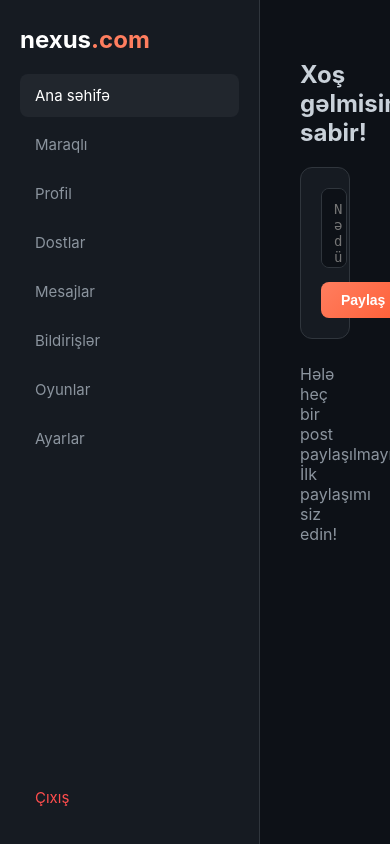
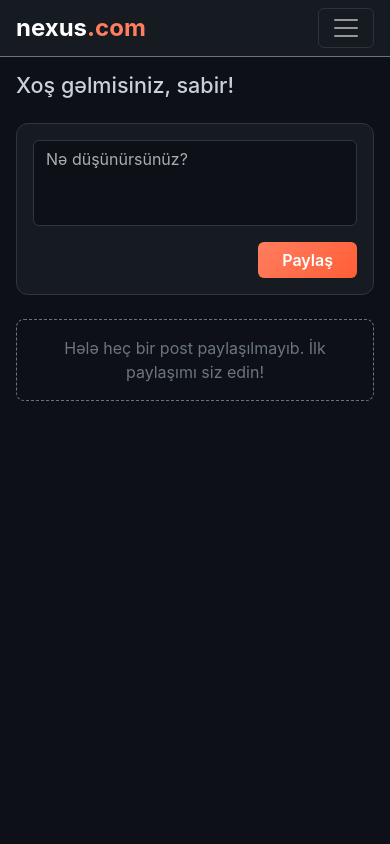
Before and after one commit to SabirXelilzade/Sayt, a Flask app: page / in a window 390 px wide. Run offline with Flask 3, Linux system fonts and the light colour scheme; a user stored in the database is signed in.

Commit message:
Bootstrap 5 responsive dizayn əlavə olundu

```diff
--- a/templates/index.html
+++ b/templates/index.html
@@ -1,181 +1,212 @@
 <!DOCTYPE html>
-<html lang="az">
+<html lang="az" data-bs-theme="dark">
 <head>
     <meta charset="UTF-8">
     <meta name="viewport" content="width=device-width, initial-scale=1.0">
     <title>nexus - Ana Səhifə</title>
+
+    <!-- Bootstrap 5 CSS -->
+    <link href="https://cdn.jsdelivr.net/npm/bootstrap@5.3.2/dist/css/bootstrap.min.css" rel="stylesheet">
+    <!-- Bootstrap Icons -->
+    <link href="https://cdn.jsdelivr.net/npm/bootstrap-icons@1.11.1/font/bootstrap-icons.css" rel="stylesheet">
+
     <style>
         body {
             background-color: #0d1117;
             color: #c9d1d9;
             font-family: -apple-system, BlinkMacSystemFont, "Segoe UI", Roboto, sans-serif;
-            margin: 0;
-            padding: 0;
         }
-        .main-container {
-            display: flex;
-            height: 100vh;
-            overflow: hidden;
+
+        /* Qradient Loqo və Düymələr */
+        .brand-logo {
+            font-size: 1.5rem;
+            font-weight: 700;
+            color: #ffffff;
+            text-decoration: none;
         }
-        .sidebar-left {
-            width: 260px;
-            background: #161b22;
-            border-right: 1px solid #30363d;
-            padding: 25px 20px;
-            box-sizing: border-box;
-            display: flex;
-            flex-direction: column;
-            justify-content: space-between;
-            flex-shrink: 0;
-        }
-        .logo {
-            font-size: 24px;
-            font-weight: bold;
-            color: #ffffff;
-            margin-bottom: 20px;
-        }
-        .logo span {
+        .brand-logo span {
             color: #ff7e5f;
         }
-        .menu-list {
-            list-style: none;
-            padding: 0;
-            margin: 0;
+
+        .btn-gradient {
+            background: linear-gradient(135deg, #ff7e5f, #ff5e36);
+            color: #ffffff;
+            border: none;
+            font-weight: 600;
+            transition: opacity 0.2s;
+        }
+        .btn-gradient:hover {
+            color: #ffffff;
+            opacity: 0.9;
+        }
+
+        /* Navigasiya keçidləri */
+        .sidebar .nav-link {
+            color: #8b949e;
+            padding: 0.6rem 1rem;
+            border-radius: 8px;
+            font-size: 0.95rem;
+            transition: all 0.2s ease-in-out;
             display: flex;
-            flex-direction: column;
-            gap: 6px;
+            align-items: center;
+            gap: 10px;
         }
-        .menu-list a {
-            display: block;
-            padding: 12px 15px;
-            color: #8b949e;
-            text-decoration: none;
-            border-radius: 8px;
-            font-size: 15px;
-            transition: 0.2s;
-        }
-        .menu-list a:hover, .menu-list a.active {
-            background: #21262d;
+        .sidebar .nav-link:hover,
+        .sidebar .nav-link.active {
+            background-color: #21262d;
             color: #ffffff;
         }
+
+        /* Çıxış linki */
         .logout-link {
             color: #ff4d4d !important;
         }
         .logout-link:hover {
-            background: rgba(255, 77, 77, 0.1) !important;
+            background-color: rgba(255, 77, 77, 0.1) !important;
         }
-        .content-area {
-            flex-grow: 1;
-            padding: 40px;
-            box-sizing: border-box;
-            overflow-y: auto;
+
+        /* Kartlar və Form Elementləri */
+        .custom-card {
+            background-color: #161b22;
+            border: 1px solid #30363d;
+            border-radius: 12px;
+        }
+
+        .custom-textarea {
             background-color: #0d1117;
+            border: 1px solid #30363d;
+            color: #ffffff;
+            resize: none;
         }
-        .post-box {
-            background: #161b22;
-            border: 1px solid #30363d;
-            padding: 20px;
-            border-radius: 12px;
-            margin-bottom: 25px;
-            max-width: 700px;
+        .custom-textarea:focus {
+            background-color: #0d1117;
+            border-color: #ff7e5f;
+            box-shadow: 0 0 0 0.25rem rgba(255, 126, 95, 0.25);
+            color: #ffffff;
         }
-        .post-box textarea {
-            width: 100%;
-            background: #0d1117;
-            border: 1px solid #30363d;
-            color: #fff;
-            padding: 12px;
-            border-radius: 8px;
-            resize: none;
-            height: 80px;
-            box-sizing: border-box;
-            margin-bottom: 10px;
-            outline: none;
-            font-size: 14px;
+
+        /* Masaüstü və Mobil Konfiqurasiyaları */
+        @media (min-width: 992px) {
+            .sidebar-desktop {
+                width: 260px;
+                height: 100vh;
+                position: fixed;
+                top: 0;
+                left: 0;
+                border-right: 1px solid #30363d;
+                background-color: #161b22;
+                z-index: 1000;
             }
-        .post-box textarea:focus {
-            border-color: #ff7e5f;
+            .main-content {
+                margin-left: 260px;
             }
-        .post-btn {
-            background: linear-gradient(135deg, #ff7e5f, #ff5e36);
-            border: none;
-            color: white;
-            padding: 10px 20px;
-            border-radius: 8px;
-            font-weight: bold;
-            cursor: pointer;
-            font-size: 14px;
-        }
-        .post-btn:hover {
-            opacity: 0.9;
-        }
-        .post-card {
-            background: #161b22;
-            border: 1px solid #30363d;
-            padding: 15px 20px;
-            border-radius: 12px;
-            margin-bottom: 15px;
-            max-width: 700px;
-        }
-        .post-card strong {
-            color: #58a6ff;
-        }
-        .post-card p {
-            margin: 10px 0 0 0;
-            color: #c9d1d9;
         }
     </style>
 </head>
 <body>
 
-    <div class="main-container">
-        <!-- SOL MENYU -->
-        <aside class="sidebar-left">
+    <!-- MOBİL ÜÇÜN YUXARI NAVBAR (Yalnız kiçik ekranlarda görünür) -->
+    <nav class="navbar navbar-dark bg-dark d-lg-none border-bottom border-secondary px-3 sticky-top" style="background-color: #161b22 !important;">
+        <a class="brand-logo" href="{{ url_for('index') }}">nexus<span>.com</span></a>
+        <button class="navbar-toggler" type="button" data-bs-toggle="offcanvas" data-bs-target="#mobileSidebar" aria-controls="mobileSidebar">
+            <span class="navbar-toggler-icon"></span>
+        </button>
+    </nav>
+
+    <div class="container-fluid p-0">
+        <div class="row g-0">
+
+            <!-- MASAÜSTÜ ÜÇÜN SOL MENYU (DESKTOP SIDEBAR) -->
+            <aside class="sidebar sidebar-desktop d-none d-lg-flex flex-column justify-content-between p-3">
                 <div>
-                <div class="logo">nexus<span>.com</span></div>
-                <ul class="menu-list">
-                    <li><a href="{{ url_for('index') }}" class="active">Ana səhifə</a></li>
-                    <li><a href="{{ url_for('maraqli') }}">Maraqlı</a></li>
-                    <li><a href="{{ url_for('profile') }}">Profil</a></li>
-                    <li><a href="{{ url_for('dostlar') }}">Dostlar</a></li>
-                    <li><a href="{{ url_for('messages') }}">Mesajlar</a></li>
-                    <li><a href="{{ url_for('bildirisler') }}">Bildirişlər</a></li>
-                    <li><a href="{{ url_for('games') }}">Oyunlar</a></li>
-                    <li><a href="{{ url_for('ayarlar') }}">Ayarlar</a></li>
-                </ul>
+                    <div class="mb-4 ps-2">
+                        <a class="brand-logo" href="{{ url_for('index') }}">nexus<span>.com</span></a>
+                    </div>
+                    <nav class="nav nav-pills flex-column gap-1">
+                        <a href="{{ url_for('index') }}" class="nav-link active"><i class="bi bi-house-door"></i> Ana səhifə</a>
+                        <a href="{{ url_for('maraqli') }}" class="nav-link"><i class="bi bi-compass"></i> Maraqlı</a>
+                        <a href="{{ url_for('profile') }}" class="nav-link"><i class="bi bi-person"></i> Profil</a>
+                        <a href="{{ url_for('dostlar') }}" class="nav-link"><i class="bi bi-people"></i> Dostlar</a>
+                        <a href="{{ url_for('messages') }}" class="nav-link"><i class="bi bi-chat-dots"></i> Mesajlar</a>
+                        <a href="{{ url_for('bildirisler') }}" class="nav-link"><i class="bi bi-bell"></i> Bildirişlər</a>
+                        <a href="{{ url_for('games') }}" class="nav-link"><i class="bi bi-controller"></i> Oyunlar</a>
+                        <a href="{{ url_for('ayarlar') }}" class="nav-link"><i class="bi bi-gear"></i> Ayarlar</a>
+                    </nav>
                 </div>
                 <div>
-                <ul class="menu-list">
-                    <li><a href="{{ url_for('logout') }}" class="logout-link">Çıxış</a></li>
-                </ul>
+                    <nav class="nav nav-pills flex-column">
+                        <a href="{{ url_for('logout') }}" class="nav-link logout-link"><i class="bi bi-box-arrow-right"></i> Çıxış</a>
+                    </nav>
                 </div>
             </aside>
 
-        <!-- ƏSAS MƏZMUN -->
-        <main class="content-area">
-            <h2>Xoş gəlmisiniz, {{ current_user.username }}!</h2>
+            <!-- MOBİL ÜÇÜN AÇILAN MENYU (OFFCANVAS SIDEBAR) -->
+            <div class="offcanvas offcanvas-start bg-dark text-white d-lg-none" tabindex="-1" id="mobileSidebar" style="background-color: #161b22 !important;">
+                <div class="offcanvas-header border-bottom border-secondary">
+                    <a class="brand-logo" href="{{ url_for('index') }}">nexus<span>.com</span></a>
+                    <button type="button" class="btn-close btn-close-white" data-bs-dismiss="offcanvas" aria-label="Bağla"></button>
+                </div>
+                <div class="offcanvas-body d-flex flex-column justify-content-between sidebar">
+                    <nav class="nav nav-pills flex-column gap-1">
+                        <a href="{{ url_for('index') }}" class="nav-link active"><i class="bi bi-house-door"></i> Ana səhifə</a>
+                        <a href="{{ url_for('maraqli') }}" class="nav-link"><i class="bi bi-compass"></i> Maraqlı</a>
+                        <a href="{{ url_for('profile') }}" class="nav-link"><i class="bi bi-person"></i> Profil</a>
+                        <a href="{{ url_for('dostlar') }}" class="nav-link"><i class="bi bi-people"></i> Dostlar</a>
+                        <a href="{{ url_for('messages') }}" class="nav-link"><i class="bi bi-chat-dots"></i> Mesajlar</a>
+                        <a href="{{ url_for('bildirisler') }}" class="nav-link"><i class="bi bi-bell"></i> Bildirişlər</a>
+                        <a href="{{ url_for('games') }}" class="nav-link"><i class="bi bi-controller"></i> Oyunlar</a>
+                        <a href="{{ url_for('ayarlar') }}" class="nav-link"><i class="bi bi-gear"></i> Ayarlar</a>
+                    </nav>
+                    <div class="mt-4">
+                        <nav class="nav nav-pills flex-column">
+                            <a href="{{ url_for('logout') }}" class="nav-link logout-link"><i class="bi bi-box-arrow-right"></i> Çıxış</a>
+                        </nav>
+                    </div>
+                </div>
+            </div>
+
+            <!-- ƏSAS MƏZMUN SAHƏSİ (MAIN CONTENT) -->
+            <main class="main-content col-12 col-lg p-3 p-md-4 p-xl-5">
+                <div class="col-12 col-xl-8 mx-auto" style="max-width: 750px;">
+
+                    <!-- Xoş gəlmisiniz Başlığı -->
+                    <h2 class="h4 font-weight-bold mb-4">Xoş gəlmisiniz, {{ current_user.username }}!</h2>
 
                     <!-- Post Paylaşma Formu -->
-            <div class="post-box">
+                    <div class="card custom-card p-3 mb-4">
                         <form action="{{ url_for('add_post') }}" method="POST">
-                    <textarea name="content" placeholder="Nə düşünürsünüz?" required></textarea>
-                    <button type="submit" class="post-btn">Paylaş</button>
+                            <div class="mb-3">
+                                <textarea name="content" class="form-control custom-textarea" rows="3" placeholder="Nə düşünürsünüz?" required></textarea>
+                            </div>
+                            <div class="d-flex justify-content-end">
+                                <button type="submit" class="btn btn-gradient px-4">Paylaş</button>
+                            </div>
                         </form>
                     </div>
 
-            <!-- Paylaşılan Postlar -->
+                    <!-- Paylaşılan Postlar Lenti -->
                     <div class="posts-feed">
                         {% for post in posts %}
-                    <div class="post-card">
-                        <strong>{{ post.author.username }}</strong>
-                        <p>{{ post.content }}</p>
+                            <div class="card custom-card p-3 mb-3">
+                                <div class="card-body p-0">
+                                    <h6 class="card-title fw-bold mb-2" style="color: #58a6ff;">{{ post.author.username }}</h6>
+                                    <p class="card-text mb-0" style="color: #c9d1d9;">{{ post.content }}</p>
+                                </div>
                             </div>
                         {% else %}
-                    <p style="color: #8b949e;">Hələ heç bir post paylaşılmayıb. İlk paylaşımı siz edin!</p>
+                            <div class="p-3 text-center text-secondary border border-secondary border-dashed rounded-3" style="border-style: dashed !important;">
+                                Hələ heç bir post paylaşılmayıb. İlk paylaşımı siz edin!
+                            </div>
                         {% endfor %}
                     </div>
+
+                </div>
             </main>
+
+        </div>
     </div>
 
+    <!-- Bootstrap 5 JS Bundle (Popper daxil) -->
+    <script src="https://cdn.jsdelivr.net/npm/bootstrap@5.3.2/dist/js/bootstrap.bundle.min.js"></script>
 </body>
 </html>
```
Also changed, not shown: templates/register.html (+15 -1 lines). Lines whose indentation alone changed are shown as unchanged.
